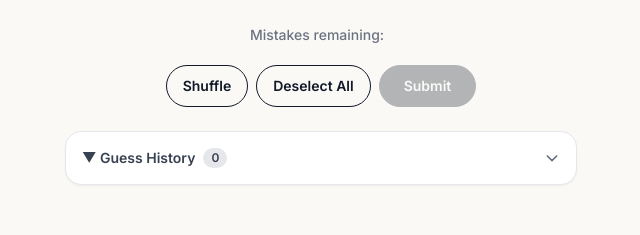
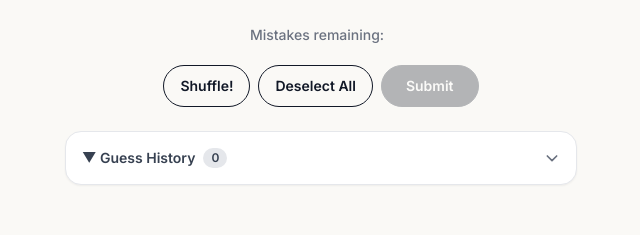
Before and after one commit to pgbUML/pgbUML, a plain HTML site: page myConnect/index.html in a window 1280 px wide. Shown: the part 367-602 px from the top of the page, 319-959 px from the left. Drawn offline with nearby package versions, Linux system fonts and the light colour scheme; a web font is replaced by a local one.

Commit message:
Update index.html

```diff
--- a/myConnect/index.html
+++ b/myConnect/index.html
@@ -146,7 +146,7 @@
         <!-- Controls -->
         <div id="controls" class="flex flex-wrap items-center justify-center gap-2 mb-6 w-full">
             <button id="btn-shuffle" type="button" class="px-4 py-2.5 rounded-full border border-gray-900 text-gray-900 font-semibold text-xs sm:text-sm hover:bg-gray-100 active:scale-95 transition-all">
-                Shuffle
+                Shuffle!
             </button>
             <button id="btn-deselect" type="button" class="px-4 py-2.5 rounded-full border border-gray-900 text-gray-900 font-semibold text-xs sm:text-sm hover:bg-gray-100 active:scale-95 transition-all">
                 Deselect All
```
